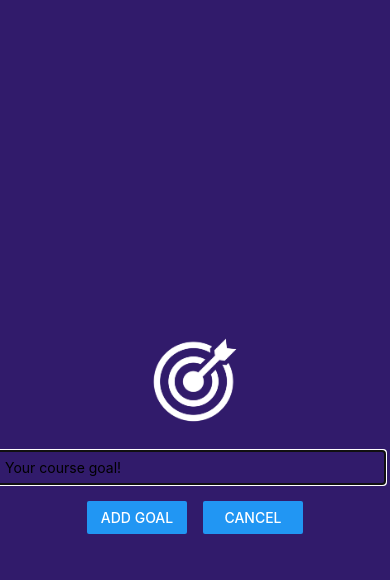
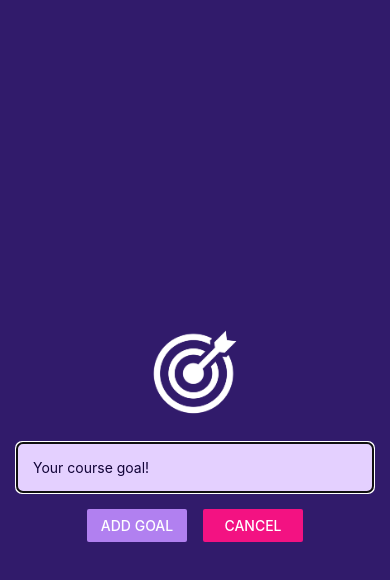
Before and after one commit to jmeno1011/RNCourse, a React Native app: screen / in a window 390 px wide. Both pictures are taken after a click on the button "ADD NEW GOAL". Shown: the top 580 px of the page. Built offline with nearby package versions, Linux system fonts and the light colour scheme.

Commit message:
end chapter 2

```diff
--- a/App.js
+++ b/App.js
@@ -2,6 +2,7 @@
 import { StyleSheet, View, FlatList, Button } from "react-native";
 import GoalItem from "./components/GoalItem";
 import GoalInput from "./components/GoalInput";
+import { StatusBar } from "expo-status-bar";
 
 export default function App() {
   const [modalIsVisible, setModalIsVislbe] = useState(false);
@@ -30,10 +31,12 @@
   }
 
   return (
+    <>
+      <StatusBar />
       <View style={styles.appContainer}>
         <Button
           title="Add New Goal"
-        color={"#5E0ACC"}
+          color={"#B180f0"}
           onPress={startAddGoalHandler}
         />
         <GoalInput
@@ -60,6 +63,7 @@
           ></FlatList>
         </View>
       </View>
+    </>
   );
 }
 
--- a/app.json
+++ b/app.json
@@ -6,6 +6,7 @@
     "orientation": "portrait",
     "icon": "./assets/icon.png",
     "userInterfaceStyle": "light",
+    "backgroundColor": "#1e085a",
     "splash": {
       "image": "./assets/splash.png",
       "resizeMode": "contain",
--- a/components/GoalInput.js
+++ b/components/GoalInput.js
@@ -25,10 +25,10 @@
         />
         <View style={styles.buttonContainer}>
           <View style={styles.button}>
-            <Button title="Add Goal" onPress={addGaolHandler} />
+            <Button title="Add Goal" onPress={addGaolHandler} color={"#B180f0"} />
           </View>
           <View style={styles.button}>
-            <Button title="Cancel" onPress={props.onCancel} />
+            <Button title="Cancel" onPress={props.onCancel} color={"#F31282"} />
           </View>
         </View>
       </View>
@@ -40,7 +40,8 @@
     flex: 1,
     justifyContent: "center",
     alignItems: "center",
-    backgroundColor: "#311B6B"
+    padding: 16,
+    backgroundColor: "#311B6B",
   },
   image:{
     width: 100,
@@ -49,10 +50,12 @@
   },
   textInput: {
     borderWidth: 1,
-    borderColor: "#cccccc",
+    borderColor: "#e4d0ff",
+    backgroundColor: "#e4d0ff",
+    color: "#120438",
+    borderRadius: 6,
     width: "100%",
-    marginRight: 8,
-    padding: 8,
+    padding: 16,
   },
   buttonContainer: {
     marginTop: 16,
```
Lines whose indentation alone changed are shown as unchanged.
